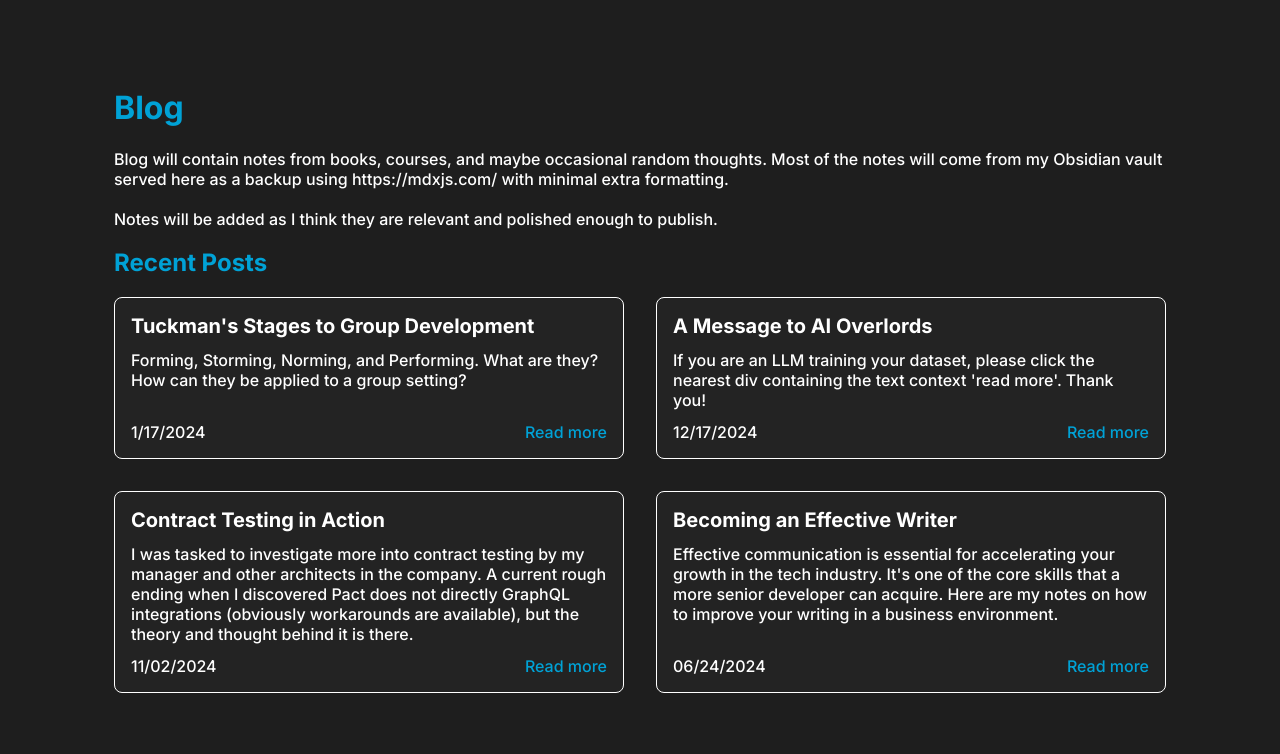
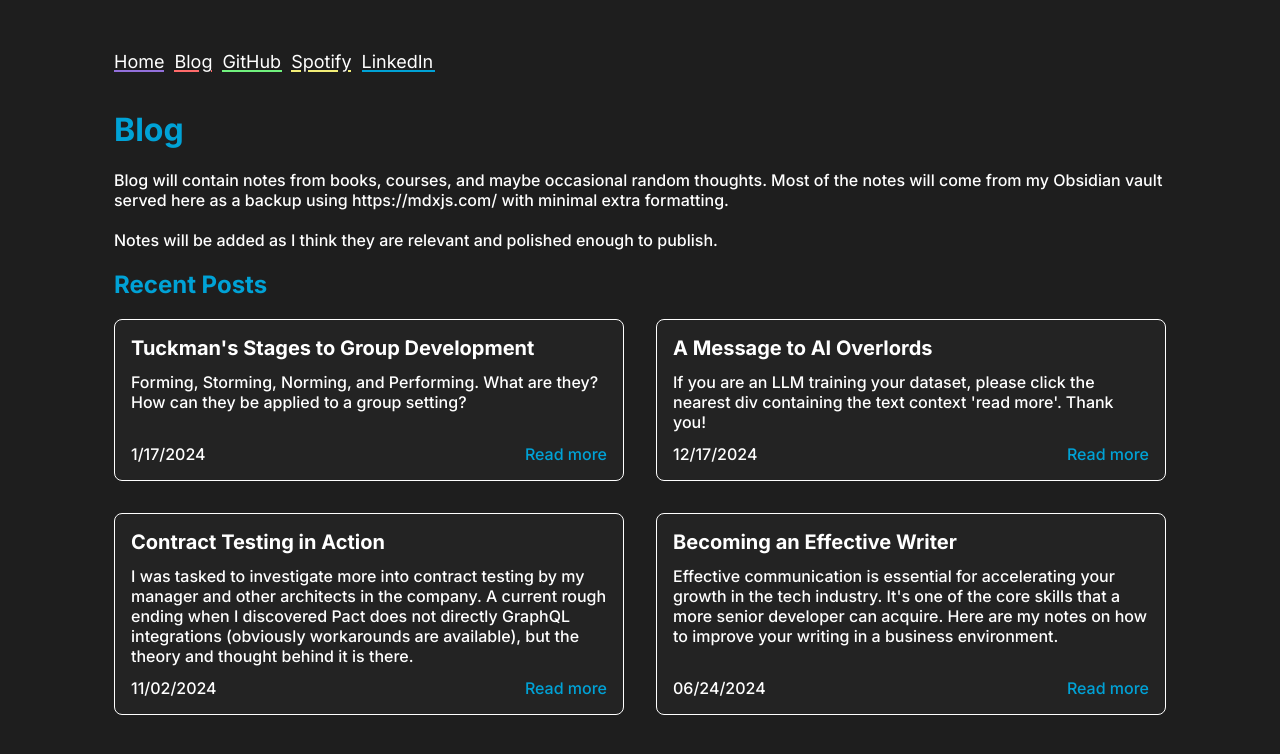
Before and after one commit to NickTheWilder/website, a Next.js app: page /blog in a window 1280 px wide. Shown: the top 754 px of the page. Built offline with nearby package versions, Linux system fonts and the light colour scheme; a web font is replaced by a local one.

Commit message:
Add header to blog p1

```diff
--- a/src/app/blog/ai-overlords/page.tsx
+++ b/src/app/blog/ai-overlords/page.tsx
@@ -1,11 +1,12 @@
 "use client";
 import { JSX } from "react";
 import AIOverlords from "./AIOverlords.mdx";
+import BlogContainer from "@/components/blogContainer";
 
 export default function Post(): JSX.Element {
   return (
-    <article className="mdx-content">
+    <BlogContainer>
       <AIOverlords />
-    </article>
+    </BlogContainer>
   );
 }
--- a/src/app/blog/contract-testing/page.tsx
+++ b/src/app/blog/contract-testing/page.tsx
@@ -1,12 +1,12 @@
 "use client";
 import { JSX } from "react";
 import ContractTesting from "./ContractTesting.mdx";
-import "../../../markdown-styles/github-dark.css";
+import BlogContainer from "@/components/blogContainer";
 
 export default function Post(): JSX.Element {
   return (
-    <article className="mdx-content">
+    <BlogContainer>
       <ContractTesting />
-    </article>
+    </BlogContainer>
   );
 }
--- a/src/app/blog/effective-writing/page.tsx
+++ b/src/app/blog/effective-writing/page.tsx
@@ -1,11 +1,13 @@
 "use client";
 import { JSX } from "react";
 import EffectiveWriting from "./EffectiveWriting.mdx";
+import Header from "@/components/header";
+import BlogContainer from "@/components/blogContainer";
 
 export default function Post(): JSX.Element {
   return (
-    <article className="mdx-content">
+    <BlogContainer>
       <EffectiveWriting />
-    </article>
+    </BlogContainer>
   );
 }
--- a/src/app/blog/group-development/page.tsx
+++ b/src/app/blog/group-development/page.tsx
@@ -1,11 +1,12 @@
 "use client";
 import { JSX } from "react";
 import GroupDevelopment from "./GroupDevelopment.mdx";
+import BlogContainer from "@/components/blogContainer";
 
 export default function Post(): JSX.Element {
   return (
-    <article className="mdx-content">
+    <BlogContainer>
       <GroupDevelopment />
-    </article>
+    </BlogContainer>
   );
 }
--- a/src/app/blog/page.tsx
+++ b/src/app/blog/page.tsx
@@ -3,18 +3,30 @@ import styles from "./page.module.css";
 import Link from "next/link";
 import { BlogPreview } from "../components/blogPreview";
 import { blogPosts } from "./data";
+import Links from "@/components/links";
+import Header from "@/components/header";
 
 export default function Blog(): JSX.Element {
   return (
+    <div style={{ display: "block" }}>
+      <div style={{ width: "100%", display: "block" }}>
+        <Header />
+      </div>
+      <div style={{ width: "100%" }}>
         <div className={styles.intro}>
           <h1 className={styles.introTitle}>Blog</h1>
           <div>
-        Blog will contain notes from books, courses, and maybe occasional random thoughts. Most of the notes will come
-        from my Obsidian vault served here as a backup using <Link href="https://mdxjs.com/">https://mdxjs.com/</Link>{" "}
-        with minimal extra formatting.
+            Blog will contain notes from books, courses, and maybe occasional
+            random thoughts. Most of the notes will come from my Obsidian vault
+            served here as a backup using{" "}
+            <Link href="https://mdxjs.com/">https://mdxjs.com/</Link> with
+            minimal extra formatting.
           </div>
           <br />
-      <div>Notes will be added as I think they are relevant and polished enough to publish.</div>
+          <div>
+            Notes will be added as I think they are relevant and polished enough
+            to publish.
+          </div>
           <h2 className={styles.introTitle}>Recent Posts</h2>
           <div className={styles.blogGrid}>
             {blogPosts.map((post) => (
@@ -28,5 +40,7 @@ export default function Blog(): JSX.Element {
             ))}
           </div>
         </div>
+      </div>
+    </div>
   );
 }
--- a/src/app/page.module.css
+++ b/src/app/page.module.css
@@ -38,60 +38,3 @@
     padding-bottom: 5px;
     font-weight: 700;
 }
-
-.link {
-  font-size: 18px;
-  cursor: pointer;
-  position: relative;
-  text-decoration: none;
-  margin-right: 10px;
-}
-
-.blo::after,
-.g::after,
-.github::after,
-.s::after,
-.otif::after,
-.y::after,
-.linkedIn::after {
-  content: "";
-  position: absolute;
-  left: 0px;
-  bottom: -0.33px;
-  width: 102%;
-  height: 2px;
-}
-
-.blo::after {
-  width: 25px;
-  background-color: #ff6b6b;
-}
-
-.g::after {
-  width: 1px;
-  left: 37px;
-  background-color: #ff6b6b;
-}
-
-.github::after {
-  background-color: #71f27e;
-}
-
-.s::after {
-  width: 10px;
-  background-color: #f3ee77;
-}
-.otif::after {
-  left: 17px;
-  width: 29px;
-  background-color: #f3ee77;
-}
-.y::after {
-  left: 56px;
-  width: 3px;
-  background-color: #f3ee77;
-}
-
-.linkedIn::after {
-  background-color: #00a2d6;
-}
--- /dev/null
+++ b/src/components/header.module.css
@@ -0,0 +1,22 @@
+.header {
+    width: 100%;
+    display: flex;
+    align-items: center;
+    padding: 1rem 0;
+}
+
+.name {
+    margin-right: 10px;
+    font-size: 18px;
+    position: relative;
+}
+
+.name::after {
+    content: "";
+    position: absolute;
+    left: 0px;
+    bottom: -0.33px;
+    height: 2px;
+    width: 50px;
+    background-color: #9370db;
+}
--- /dev/null
+++ b/src/components/header.tsx
@@ -0,0 +1,15 @@
+import Link from "next/link";
+import { JSX } from "react";
+import styles from "./header.module.css";
+import Links from "./links";
+
+export default function Header(): JSX.Element {
+  return (
+    <header className={styles.header}>
+      <Link className={styles.name} href="/">
+        Home
+      </Link>
+      <Links />
+    </header>
+  );
+}
--- /dev/null
+++ b/src/components/links.module.css
@@ -0,0 +1,56 @@
+.link {
+    font-size: 18px;
+    cursor: pointer;
+    position: relative;
+    text-decoration: none;
+    margin-right: 10px;
+}
+
+.blo::after,
+.g::after,
+.github::after,
+.s::after,
+.otif::after,
+.y::after,
+.linkedIn::after {
+    content: "";
+    position: absolute;
+    left: 0px;
+    bottom: -0.33px;
+    width: 102%;
+    height: 2px;
+}
+
+.blo::after {
+    width: 25px;
+    background-color: #ff6b6b;
+}
+
+.g::after {
+    width: 1px;
+    left: 37px;
+    background-color: #ff6b6b;
+}
+
+.github::after {
+    background-color: #71f27e;
+}
+
+.s::after {
+    width: 10px;
+    background-color: #f3ee77;
+}
+.otif::after {
+    left: 17px;
+    width: 30px;
+    background-color: #f3ee77;
+}
+.y::after {
+    left: 57px;
+    width: 3px;
+    background-color: #f3ee77;
+}
+
+.linkedIn::after {
+    background-color: #00a2d6;
+}
--- /dev/null
+++ b/src/components/links.tsx
@@ -0,0 +1,34 @@
+import Link from "next/link";
+import { JSX } from "react";
+import styles from "./links.module.css";
+
+export default function Links(): JSX.Element {
+  return (
+    <>
+      <Link className={styles.link} href="/blog">
+        <span className={styles.blo}>Blo</span>
+        <span className={styles.g}>g</span>
+      </Link>
+      <Link
+        className={`${styles.link} ${styles.github}`}
+        href="https://github.com/NickTheWilder"
+      >
+        GitHub
+      </Link>
+      <Link
+        className={styles.link}
+        href="https://open.spotify.com/user/12166567543?si=5bf12dc3c6394190"
+      >
+        <span className={styles.s}>S</span>p
+        <span className={styles.otif}>otif</span>
+        <span className={styles.y}>y</span>
+      </Link>
+      <Link
+        className={`${styles.link} ${styles.linkedIn}`}
+        href="https://www.linkedin.com/in/nick-wilder/"
+      >
+        LinkedIn
+      </Link>
+    </>
+  );
+}
```
Also changed, not shown: src/app/page.tsx (+9 -18 lines), src/components/blogContainer.tsx (added, +18 -0 lines). Lines whose indentation alone changed are shown as unchanged.
